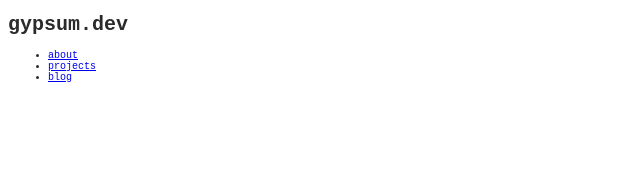
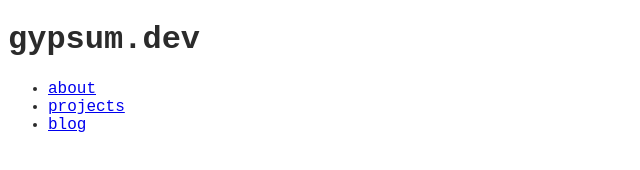
Before and after one commit to Blattinum/gypsum-dev, a plain HTML site: page index.html in a window 1280 px wide. Shown: the whole page, without its empty margins (0-640 px from the left). Drawn offline with Linux system fonts and the light colour scheme.

Commit message:
Update index.html

```diff
--- a/index.html
+++ b/index.html
@@ -14,7 +14,7 @@
         body {
             background-color: #fff;
             color: #2b2b2b;
-            font-size: 1.0rem;
+            font-size: 1.6rem;
             font-family: 'Courier New', Courier, monospace;
         }
     </style>
```
